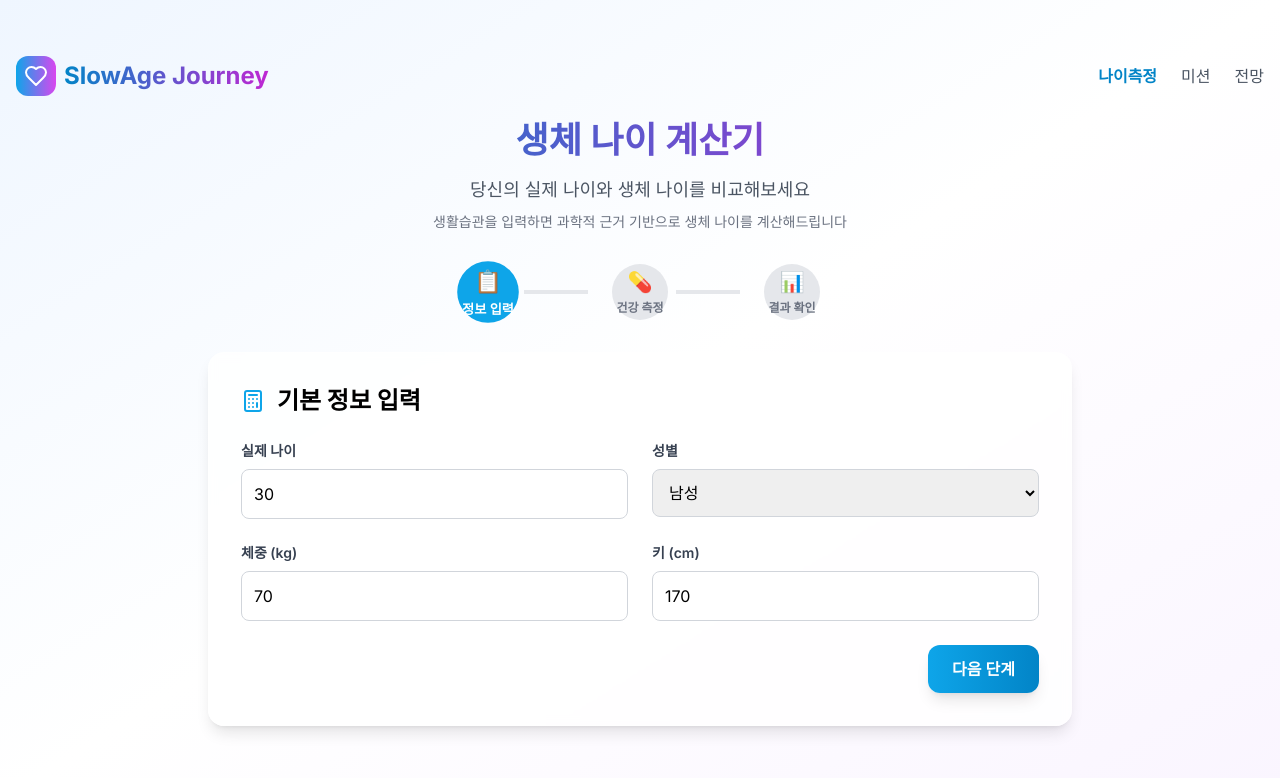
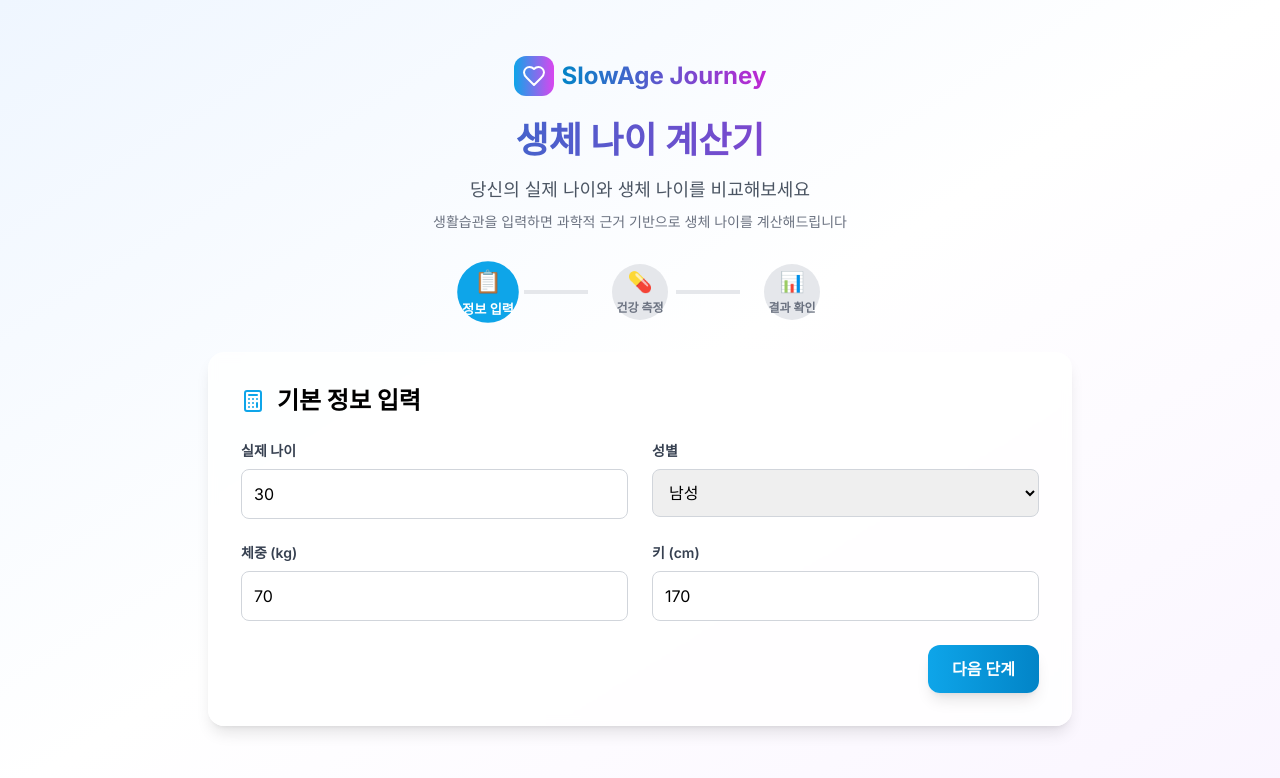
Before and after one commit to snoh/slowaging, a Next.js app: page / in a window 1280 px wide. Shown: the top 778 px of the page. Built offline with nearby package versions, Linux system fonts and the light colour scheme.

Commit message:
Remove: 네비게이션 메뉴 제거 - 깔끔한 단일 페이지로 개선

```diff
--- a/app/page.tsx
+++ b/app/page.tsx
@@ -167,17 +167,12 @@ export default function BiologicalAgeCalculator() {
     <div className="min-h-screen bg-gradient-to-br from-blue-50 via-white to-purple-50 py-8">
       {/* 네비게이션 */}
       <nav className="container mx-auto px-4 py-6">
-        <div className="flex items-center justify-between">
+        <div className="flex items-center justify-center">
           <div className="flex items-center space-x-2">
             <div className="w-10 h-10 bg-gradient-to-r from-primary-500 to-secondary-500 rounded-xl flex items-center justify-center">
               <Heart className="w-6 h-6 text-white" />
             </div>
             <span className="text-2xl font-bold gradient-text">SlowAge Journey</span>
-          </div>
-          <div className="hidden md:flex items-center space-x-6">
-            <a href="/" className="text-primary-600 font-semibold">나이측정</a>
-            <a href="/missions" className="text-gray-600 hover:text-primary-600 transition-colors">미션</a>
-            <a href="/ar-simulator" className="text-gray-600 hover:text-primary-600 transition-colors">전망</a>
           </div>
         </div>
       </nav>
```
